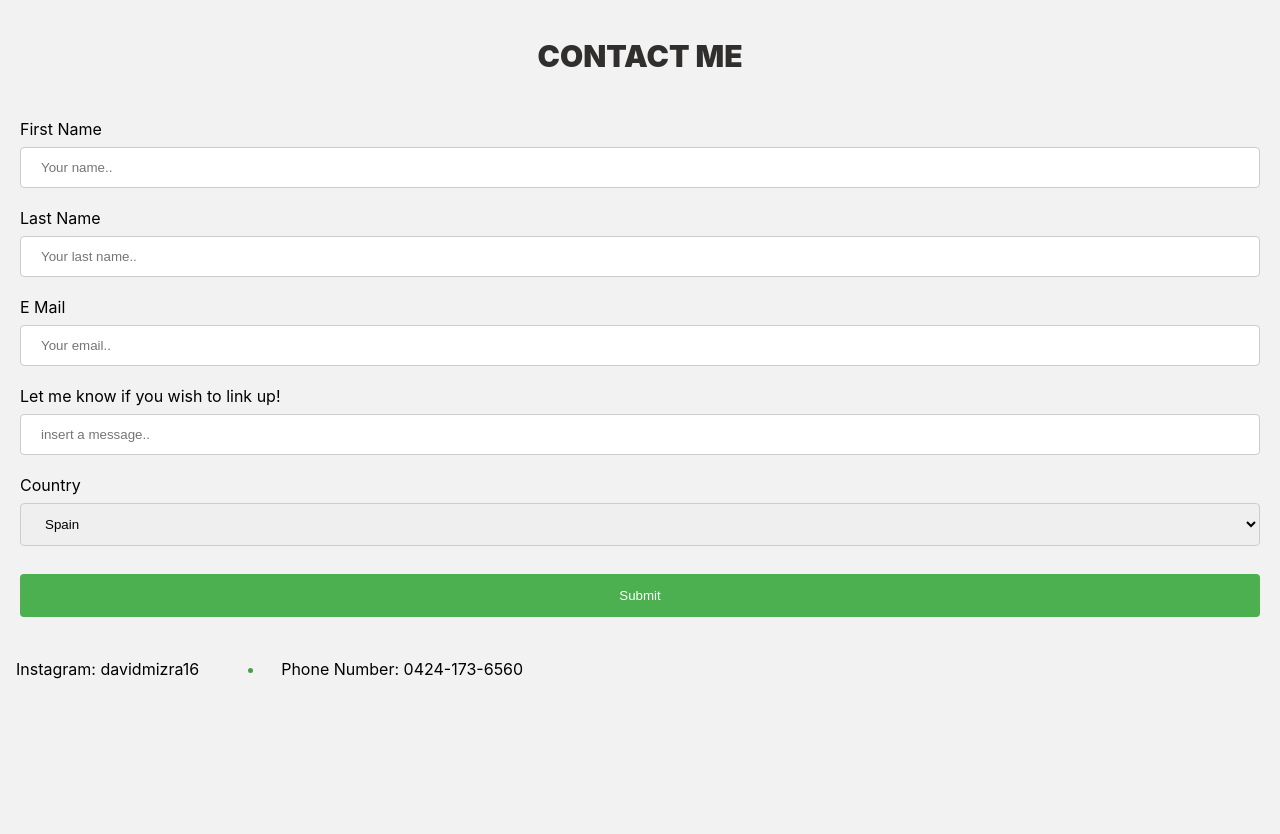
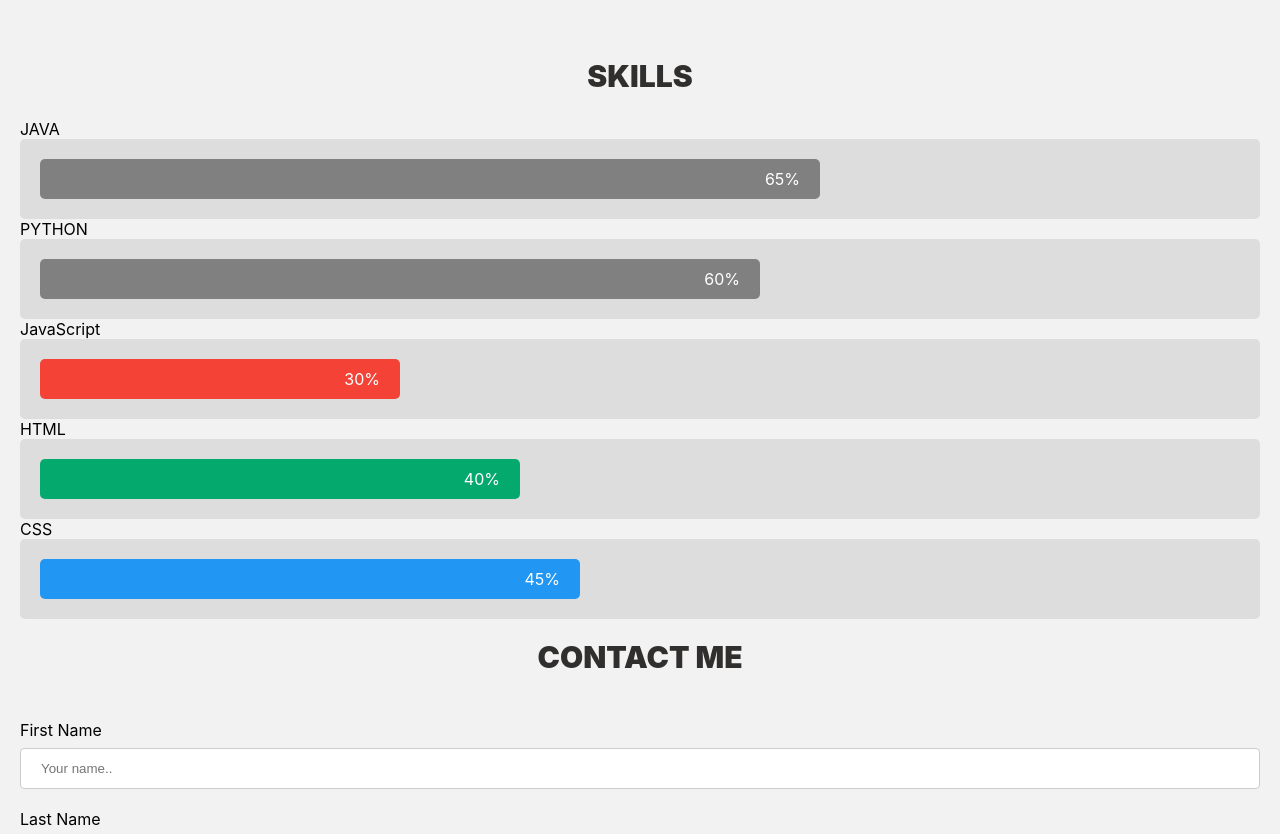
Before and after one commit to davidmizra17/microProyecto-1, a plain HTML site: page index.html in a window 1280 px wide. Shown: the part 1537-2371 px from the top of the page. Before the commit the page ends 2230 px from the top, so only its background shows below. Drawn offline with Linux system fonts and the light colour scheme.

Commit message:
skills graph bar

```diff
--- a/index.html
+++ b/index.html
@@ -117,7 +117,36 @@
 
     </div>
 </section>
+      <!-- **************** -->
+    <div>
+        <h1 class="sections" id="skills">SKILLS</h1>
 
+        <p>JAVA</p>
+<div class="container">
+  <div class="skills java">65%</div>
+</div>
+
+<p>PYTHON</p>
+<div class="container">
+  <div class="skills python">60%</div>
+</div>
+
+<p>JavaScript</p>
+<div class="container">
+  <div class="skills js">30%</div>
+</div>
+
+<p>HTML</p>
+<div class="container">
+  <div class="skills html">40%</div>
+</div>
+
+<p>CSS</p>
+<div class="container">
+  <div class="skills css">45%</div>
+</div>
+    </div>
+      <!-- **************** -->
         <h1 class="sections" id="contact">CONTACT ME</h1>
         <div>
 
--- a/index.js
+++ b/index.js
@@ -37,10 +37,23 @@ carouselButtons.forEach(button => {
     })
   })
 
-let json = {
-    java: "65%",
-    python: "60%",
-    javascript: "30%",
-    html: "40%",
-    css: "30%"
-};
+// let json = {
+//     java: "65%",
+//     python: "60%",
+//     javascript: "30%",
+//     html: "40%",
+//     css: "30%"
+// };
+
+// const select = document.querySelector(".skills");
+// const skill = document.createElement("p");
+// for (const key in json) {
+//     if (Object.hasOwnProperty.call(object, key)) {
+//         skill.innerHTML = object[key];
+
+//     }
+// }
+// const section = document.createElement(div);
+// const section1 = document.createElement(div);
+// section.classList = "container";
+// skill.classList("skill" + skill)
--- a/styles.css
+++ b/styles.css
@@ -216,6 +216,32 @@
   .carousel-button.next {
     right: 1rem;
   }
+
+
+
+  /* SKILLS */
+  * {box-sizing:border-box}
+
+/* Container for skill bars */
+.container {
+  width: 100%; /* Full width */
+  background-color: #ddd; /* Grey background */
+}
+
+.skills {
+  text-align: right; /* Right-align text */
+  padding-top: 10px; /* Add top padding */
+  padding-bottom: 10px; /* Add bottom padding */
+  color: white; /* White text color */
+}
+
+.html {width: 40%; background-color: #04AA6D;} /* Green */
+.css {width: 45%; background-color: #2196F3;} /* Blue */
+.js {width: 30%; background-color: #f44336;} /* Red */
+.java {width: 65%; background-color: #808080;} /* Dark Grey */
+.python {width: 60%; background-color: #808080;} /* Dark Grey */
+
+
   /*iPhone*/
   @media (min-width: 300){
     .image{
```
